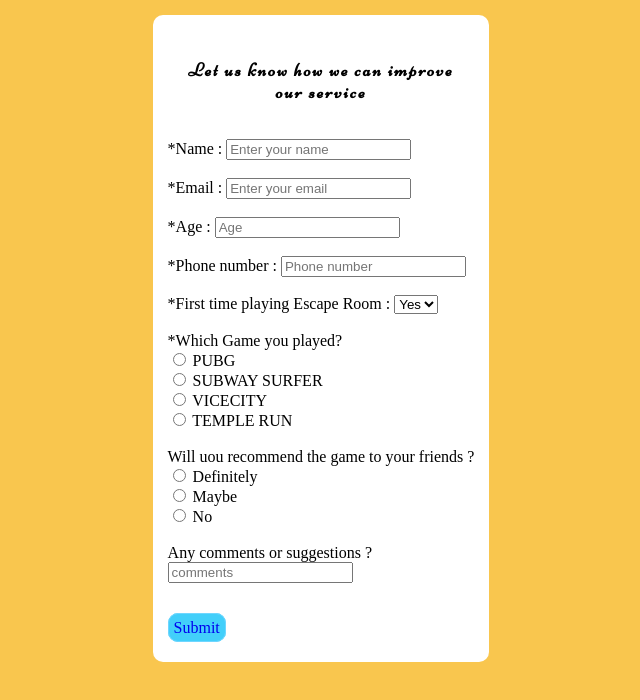
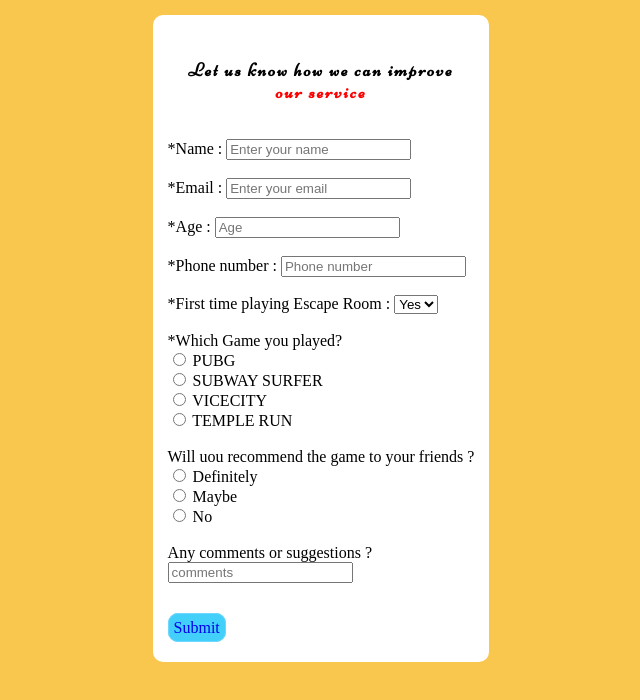
Before and after one commit to shyam-ra18/Web-development, a plain HTML site: page Survey Form/survey-form.html in a window 1280 px wide. Shown: the part 66-766 px from the top of the page, without its empty margins (319-959 px from the left). Drawn offline with Linux system fonts and the light colour scheme.

Commit message:
Update survey-form.css
adding* required field in span

```diff
--- a/Survey Form/survey-form.css
+++ b/Survey Form/survey-form.css
@@ -44,3 +44,7 @@ h3{
     display: block;
     text-align: center;
 }
+/* Adding * (required) filled is always in last */
+span{
+  color:red;
+}
```
